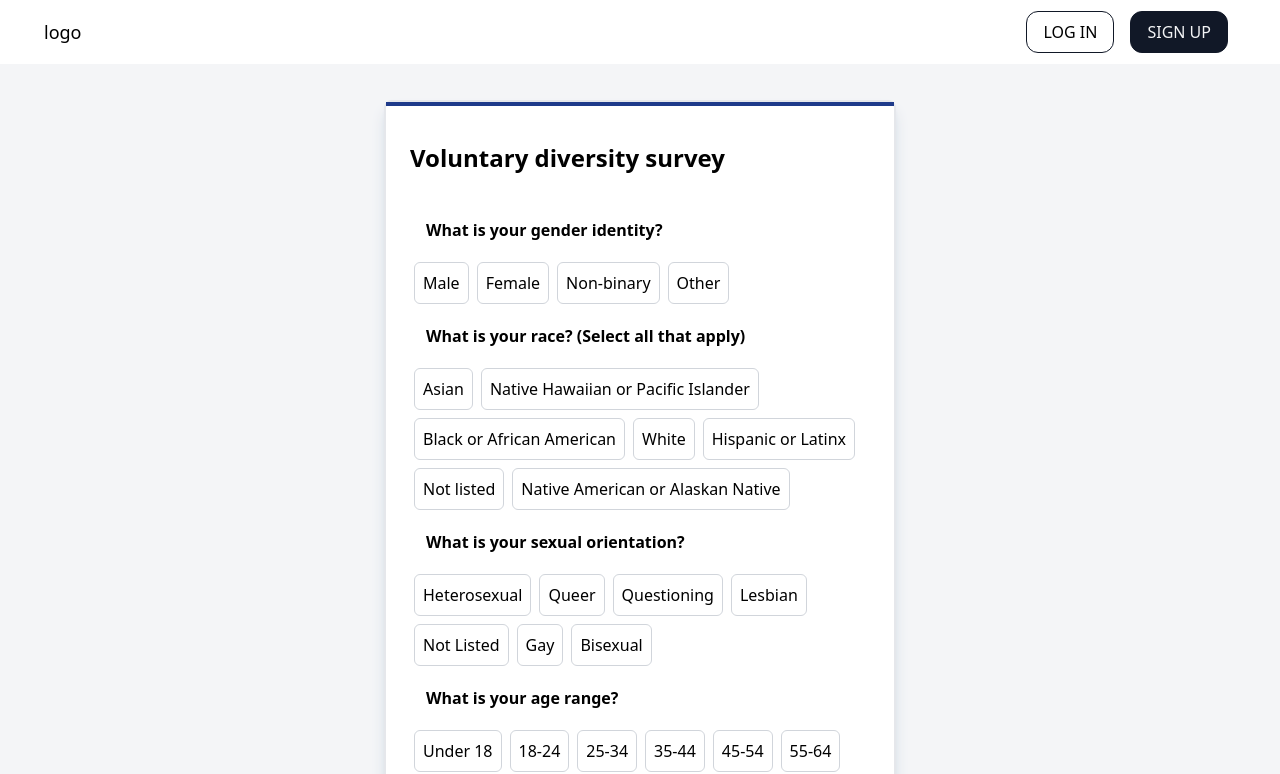
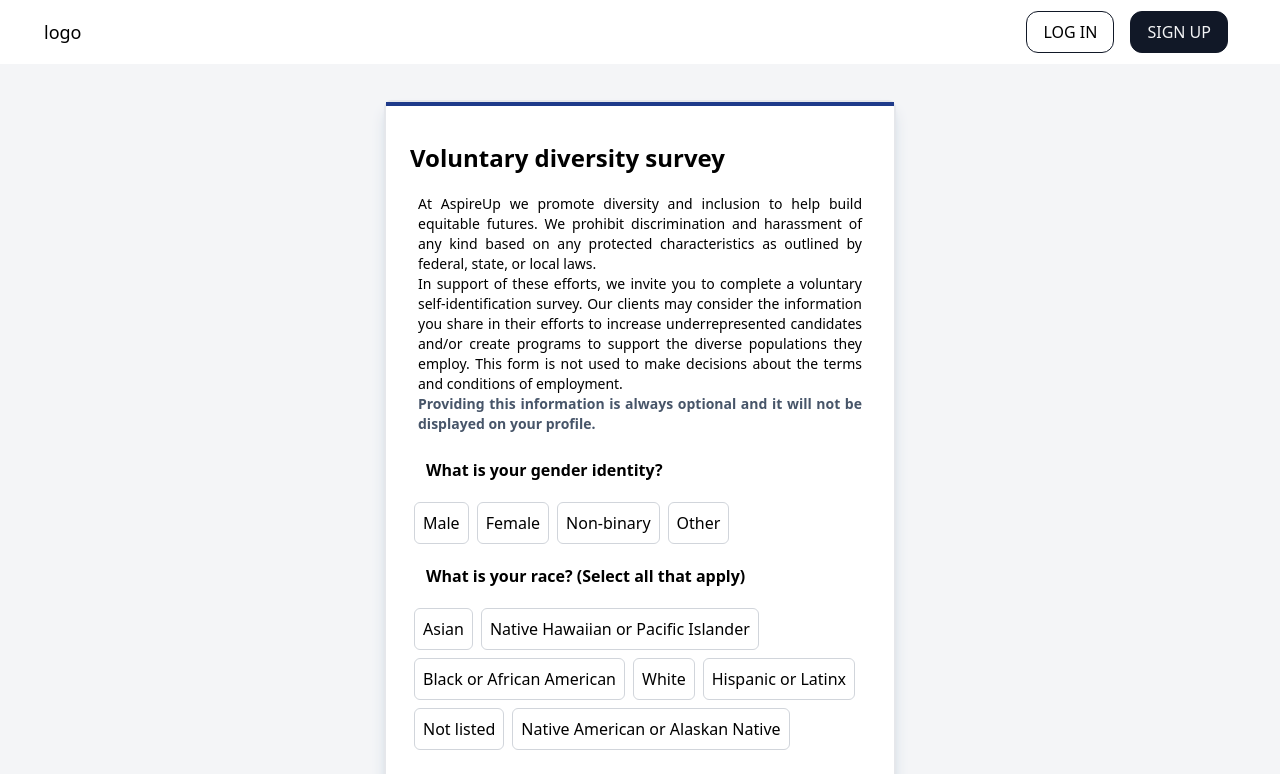
Before and after one commit to dhanushproduct/productone, a React (Create React App) app in the folder frontend/: page /profile/page9 in a window 1280 px wide. Shown: the top 774 px of the page. Built offline with nearby package versions, Linux system fonts and the light colour scheme.

Commit message:
dashboard data fetching working, designing left

```diff
--- a/frontend/src/App.js
+++ b/frontend/src/App.js
@@ -51,7 +51,7 @@ export default function App() {
           <Route path="page8" element={ <Profile8  formdetails={formdetails}/> } />
           <Route path="page9" element={ <Profile9  formdetails={formdetails}/> } />
           </Route>
-          <Route element={<Dashboard />} path="/dashboard" />
+          <Route element={<Dashboard formdetails={formdetails}/>} path="/dashboard" />
           <Route element={<Landing />} path="*" />
         </Routes>
       </div>
--- a/frontend/src/components/Profiles/Profile9.js
+++ b/frontend/src/components/Profiles/Profile9.js
@@ -1,20 +1,22 @@
 import React from "react";
 import { useForm } from "react-hook-form";
 import surveyQuestions from "../../asserts/VolDec";
+import { useNavigate } from "react-router-dom";
 
 export default function Profile9({ formdetails }) {
+  const navigate = useNavigate();
   const {
     register,
     handleSubmit,
     formState: { errors },
-    watch
+    watch,
   } = useForm();
-  const skip = () => {
-
-  }
+  const skip = () => {};
 
   const onSubmit = (data) => {
     formdetails.Survey = data;
+    navigate("/dashboard")
+    window.scroll(0, 0);
     // console.log(data);
   };
 
@@ -29,8 +31,23 @@ export default function Profile9({ formdetails }) {
           <div className="py-3 text-2xl font-bold font-sans">
             Voluntary diversity survey
           </div>
-          <div className="text-justify p-2 text-sm">
-            {/* ... (Your introductory text) */}
+          <div className=" text-justify p-2 text-sm">
+            At AspireUp we promote diversity and inclusion to help build
+            equitable futures. We prohibit discrimination and harassment of any
+            kind based on any protected characteristics as outlined by federal,
+            state, or local laws.
+            <br />
+            In support of these efforts, we invite you to complete a voluntary
+            self-identification survey. Our clients may consider the information
+            you share in their efforts to increase underrepresented candidates
+            and/or create programs to support the diverse populations they
+            employ. This form is not used to make decisions about the terms and
+            conditions of employment.
+            <br />
+            <span className=" text-slate-600 font-semibold">
+              Providing this information is always optional and it will not be
+              displayed on your profile.
+            </span>
           </div>
           <div>
             {Object.entries(surveyQuestions).map(([question, options]) => (
@@ -39,7 +56,8 @@ export default function Profile9({ formdetails }) {
                 <div className="flex flex-wrap">
                   {options.map((option) => (
                     <div key={option} className="flex items-center">
-                      {question === "What is your race? (Select all that apply)" ? (
+                      {question ===
+                      "What is your race? (Select all that apply)" ? (
                         <div className="flex items-center">
                           <input
                             type="checkbox"
@@ -50,9 +68,12 @@ export default function Profile9({ formdetails }) {
                           <label
                             htmlFor={option}
                             className={`cursor-pointer p-2 border rounded-md ${
-                              watch(`race.${option}`) ? 'bg-blue-900 text-white m-1' : 'm-1 border-gray-300 hover:bg-blue-200'
+                              watch(`race.${option}`)
+                                ? "bg-blue-900 text-white m-1"
+                                : "m-1 border-gray-300 hover:bg-blue-200"
                             }`}
-                          >{option}
+                          >
+                            {option}
                           </label>
                         </div>
                       ) : (
@@ -67,9 +88,12 @@ export default function Profile9({ formdetails }) {
                           <label
                             htmlFor={option}
                             className={`cursor-pointer p-2 border rounded-md ${
-                              watch(question) === option ? 'bg-blue-900 text-white m-1' : 'm-1 border-gray-300 hover:bg-blue-200'
+                              watch(question) === option
+                                ? "bg-blue-900 text-white m-1"
+                                : "m-1 border-gray-300 hover:bg-blue-200"
                             }`}
-                          >{option}
+                          >
+                            {option}
                           </label>
                         </div>
                       )}
@@ -81,7 +105,6 @@ export default function Profile9({ formdetails }) {
           </div>
           <br />
           <div className="flex flex-row-reverse justify-between">
-
             <button
               type="submit"
               className="bg-blue-800 hover:bg-blue-900 text-white font-bold py-1 px-2 rounded-xl md:w-[40%] w-[100%] my-4 md:my-0"
--- a/frontend/src/pages/Dashboard.js
+++ b/frontend/src/pages/Dashboard.js
@@ -1,7 +1,33 @@
-import React from 'react'
+import React from "react";
 
-export default function Dashboard() {
+export default function ProfileDetails({ formdetails }) {
+  const renderData = (data) => {
+    if (typeof data === "object") {
+      if (Array.isArray(data)) {
+        return data.map((item, index) => (
+          <div key={index} className="p-2">
+            {renderData(item)}
+          </div>
+        ));
+      } else {
+        return Object.keys(data).map((key) => (
+          <div key={key} className="p-2">
+            <strong>{key}:</strong> {renderData(data[key])}
+          </div>
+        ));
+      }
+    } else {
+      return data;
+    }
+  };
+
   return (
-    <div>Dashboard</div>
-  )
+    <div>
+
+      <div className="m-4 relative p-2 bg-white rounded-xl shadow-md">
+        <div className="py-3 text-2xl font-bold font-sans">Profile Details</div>
+        {renderData(formdetails)}
+      </div>
+    </div>
+  );
 }
```
Lines whose indentation alone changed are shown as unchanged.
